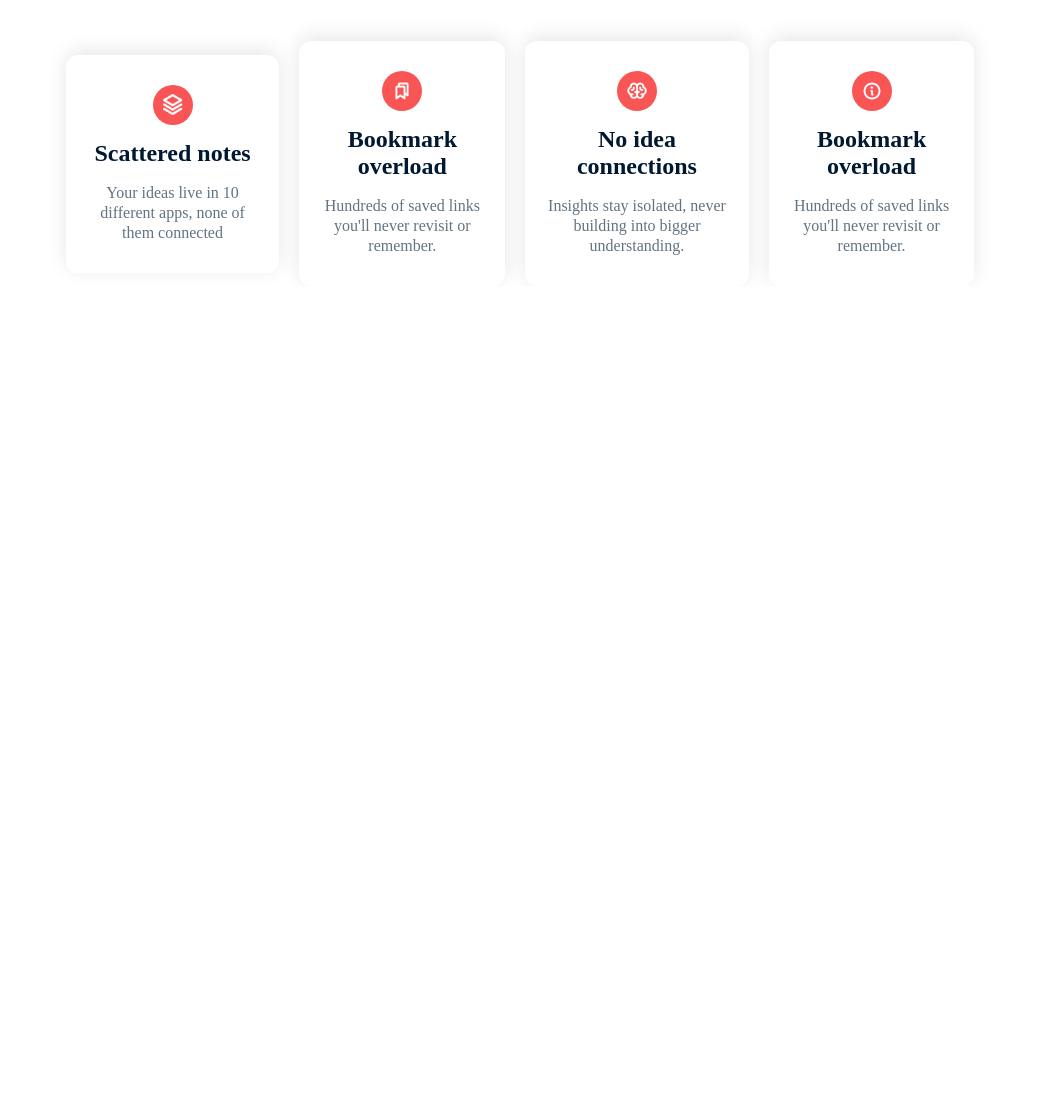
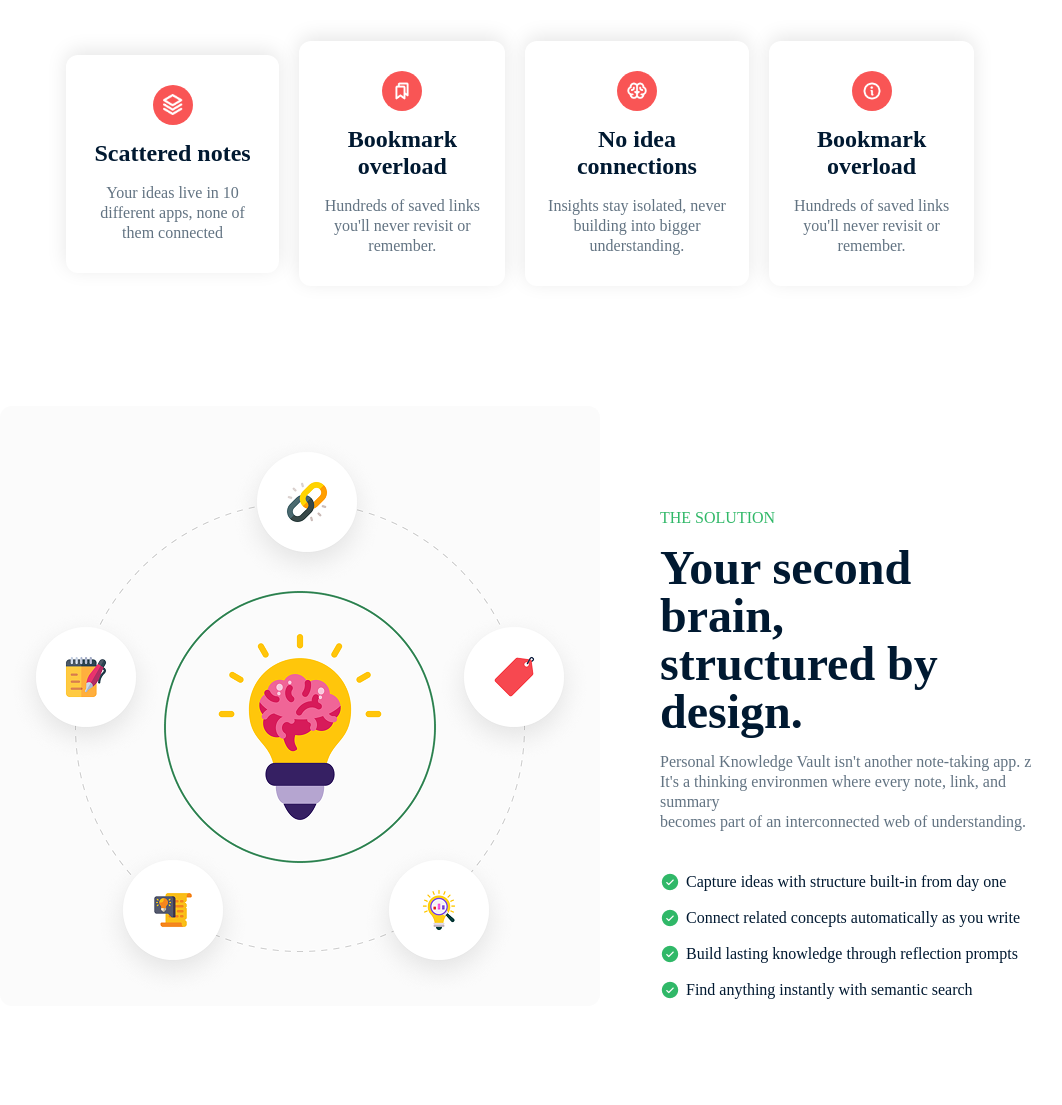
Before and after one commit to armanfakir72/KnowledgeVault, a plain HTML site: page index.html in a window 1280 px wide. Shown: the part 1004-2109 px from the top of the page, without its empty margins (120-1182 px from the left). Before the commit the page ends 1290 px from the top, so only its background shows below. Drawn offline with Linux system fonts and the light colour scheme.

Commit message:
brain-section

```diff
--- a/css/style.css
+++ b/css/style.css
@@ -2,6 +2,11 @@
 *{
     margin: 0;
     padding: 0;
+    font-family: innter;
+}
+
+body {
+    font-family: 'Inter', sans-serif;
 }
 
 
@@ -167,3 +172,58 @@
   line-height: 20px;
   color: #627382;
 }
+
+/* brain-section */
+#brain-section{
+    margin: 120px;
+}
+.brain-info{
+    display: flex;
+    /* align-items: center; */
+    gap: 60px;
+}
+.brain-images img{
+    width: 600px;
+    height: 600px;
+}
+/* brain-content */
+.brain-content{
+    margin: 102px 0;
+}
+.brain-text .upeer{
+    font-size: 16px;
+    font-weight: 500;
+    line-height: 20px;
+    color: #30B868;
+    text-transform: uppercase;
+    margin-bottom: 16px;
+}
+.brain-text h2{
+    font-size: 48px;
+    font-weight: 700;
+    color: #001931;
+    line-height: 100%;
+    margin-bottom: 16px;
+}
+.brain-text p{
+    font-size: 16px;
+    font-weight: 400;
+    line-height: 20px;
+    color: #627382;
+    margin-bottom: 40px;
+}
+/* point */
+
+/* check-point */
+.check-point{
+    display: flex;
+    align-items: center;
+    gap: 6px;
+    margin-bottom: 16px;
+}
+.check-point p{
+    font-size: 16px;
+    font-weight: 500px;
+    line-height: 20px;
+    color: #001931;
+}
--- a/index.html
+++ b/index.html
@@ -1,15 +1,20 @@
 <!DOCTYPE html>
 <html lang="en">
+
 <head>
     <meta charset="UTF-8">
     <meta name="viewport" content="width=device-width, initial-scale=1.0">
     <title>KnowledgeVault</title>
     <link rel="preconnect" href="https://fonts.googleapis.com">
+    <link rel="preconnect" href="https://fonts.gstatic.com" crossorigin>
+    <!-- <link href="https://fonts.googleapis.com/css2?family=Inter:ital,opsz,wght@0,14..32,100..900;1,14..32,100..900&family=Open+Sans:ital,wght@0,300..800;1,300..800&display=swap" rel="stylesheet"> -->
+     <link rel="preconnect" href="https://fonts.googleapis.com">
 <link rel="preconnect" href="https://fonts.gstatic.com" crossorigin>
-<link href="https://fonts.googleapis.com/css2?family=Inter:ital,opsz,wght@0,14..32,100..900;1,14..32,100..900&family=Open+Sans:ital,wght@0,300..800;1,300..800&display=swap" rel="stylesheet">
+<link href="https://fonts.googleapis.com/css2?family=Indie+Flower&family=Inter:ital,opsz,wght@0,14..32,100..900;1,14..32,100..900&family=Open+Sans:ital,wght@0,300..800;1,300..800&display=swap" rel="stylesheet">
     <link rel="stylesheet" href="css/style.css">
 
 </head>
+
 <body>
     <header id="header">
         <nav class="navbar">
@@ -26,16 +31,17 @@
             </div>
         </nav>
         <!-- banner-section -->
-         <section id="banner-section">
+        <section id="banner-section">
             <div class="banner-content">
                 <div class="banner-btn">
                     <button class="btn">Early Access Now Open</button>
                 </div>
                 <div class="content-text">
                     <h1>Structured Thinking,
-                    <span>Not Just Note-Taking.</span></h1>
+                        <span>Not Just Note-Taking.</span>
+                    </h1>
                     <p>A private space to store notes, links, and learning summaries — designed to
-                    help you think clearly, connect ideas, and turn learning into long-term knowledge.
+                        help you think clearly, connect ideas, and turn learning into long-term knowledge.
                     </p>
                 </div>
                 <div class="bannner-btn">
@@ -43,11 +49,12 @@
                     <button class="secondary-btn">See How It Works</button>
                 </div>
             </div>
-         </section>
+        </section>
 
     </header>
     <!-- main -->
-     <main>
+    <main>
+        <!-- problem-section -->
         <section id="problem-section">
             <div class="problem-content">
                 <h2>Notes don't fail, Structure does.</h2>
@@ -76,7 +83,42 @@
                 </div>
             </div>
         </section>
+        <!-- brain-section -->
+        <section id="brain-section">
+            <div class="brain-info">
+                <div class="brain-images">
+                    <img src="assets/knowledge.png" alt="">
+                </div>
+                <div>
+                    <div class="brain-content">
+                        <div class="brain-text">
+                            <p class="upeer">The Solution</p>
+                            <h2>Your second brain,  <br> structured by design.</h2>
+                            <p>Personal Knowledge Vault isn't another note-taking app. z <br> It's a thinking environmen where every note, link, and summary <br>    becomes part of an interconnected web of understanding.</p>
+                        </div>
+                        <div class="point">
+                            <div class="check-point">
+                                <img src="assets/CheckCircle.png" alt="">
+                                <p>Capture ideas with structure built-in from day one</p>
+                            </div>
+                            <div class="check-point">
+                                <img src="assets/CheckCircle.png" alt="">
+                                <p>Connect related concepts automatically as you write</p>
+                            </div>
+                            <div class="check-point">
+                                <img src="assets/CheckCircle.png" alt="">
+                                <p>Build lasting knowledge through reflection prompts</p>
+                            </div>
+                            <div class="check-point">
+                                <img src="assets/CheckCircle.png" alt="">
+                                <p>Find anything instantly with semantic search</p>
+                            </div>
+                        </div>
+                    </div>
+                </div>
+            </div>
+        </section>
+    </main>
+</body>
 
-     </main>
-</body>
 </html>
```
